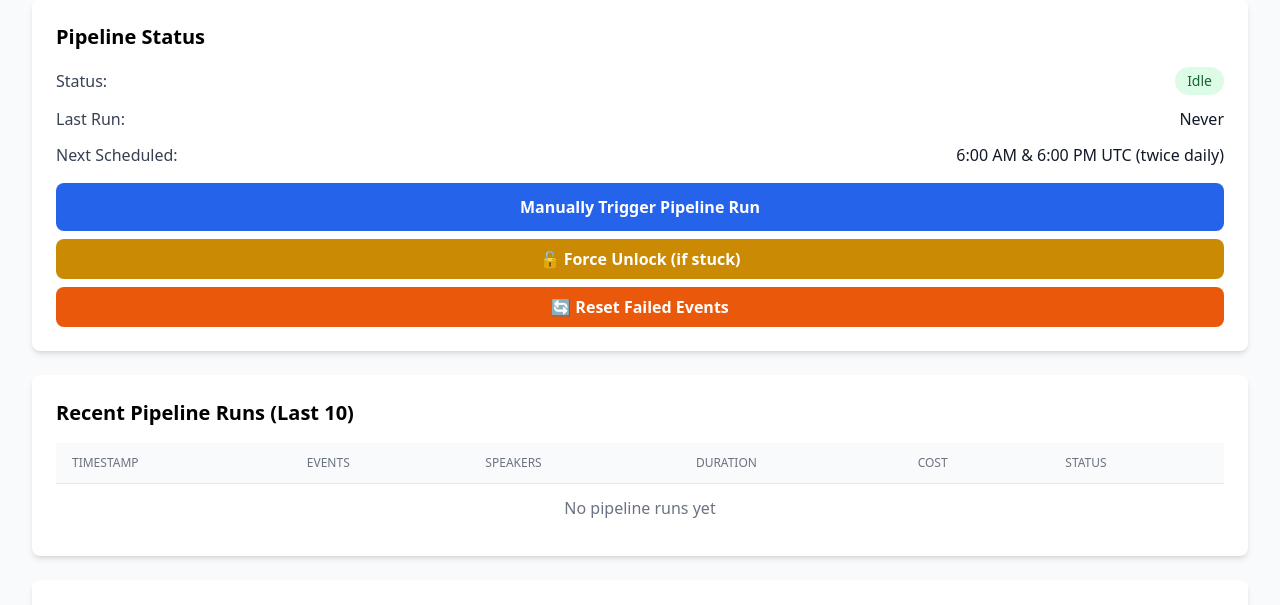
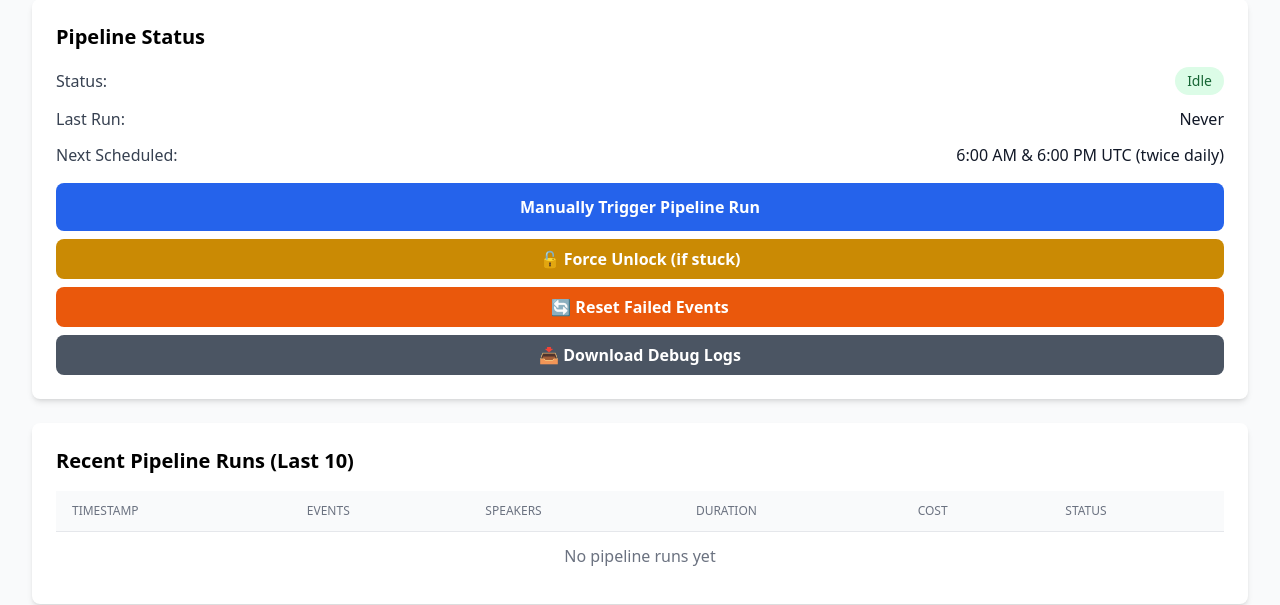
Before and after one commit to nicoluchsinger-sys/asia_society_speaker_database, a Flask app: page /admin in a window 1280 px wide. Shown: the part 230-835 px from the top of the page. Run offline with Flask 3, Linux system fonts and the light colour scheme; the visitor is signed in with stand-in values (Sample User, id 1); data that the repository does not hold is empty; some libraries are stand-ins or nearby versions.

Commit message:
feat: add comprehensive file logging and download button
Added persistent file logging to capture all pipeline activity and
a download button in admin panel to retrieve logs.

Changes:
1. Pipeline logs to pipeline_debug.log file (persistent across runs)
2. Captures output from both pipeline_cron.py and selenium_scraper.py
3. New /admin/download-logs endpoint to download the log file
4. Gray 'Download Debug Logs' button in admin panel
5. Logs append (don't overwrite) so you can see history

Usage:
1. Trigger a few manual pipeline runs
2. Click 'Download Debug Logs' button
3. Open the .log file to see exactly what happened

This will help debug why the last 3 runs yielded 0 events.

Co-Authored-By: Claude Sonnet 4.5 <noreply@anthropic.com>

```diff
--- a/web_app/app.py
+++ b/web_app/app.py
@@ -1259,6 +1259,26 @@ def reset_failed_events_endpoint():
         return jsonify({'error': str(e)}), 500
 
 
+@app.route('/admin/download-logs')
+@login_required
+def download_pipeline_logs():
+    """Download the pipeline debug log file"""
+    import os
+    from flask import send_file
+
+    log_file = 'pipeline_debug.log'
+
+    if not os.path.exists(log_file):
+        return jsonify({'error': 'No log file found. Run the pipeline first.'}), 404
+
+    return send_file(
+        log_file,
+        as_attachment=True,
+        download_name='pipeline_debug.log',
+        mimetype='text/plain'
+    )
+
+
 @app.route('/api/search-analytics')
 @login_required
 def api_search_analytics():
--- a/web_app/templates/admin.html
+++ b/web_app/templates/admin.html
@@ -39,6 +39,10 @@
                 class="mt-2 w-full bg-orange-600 hover:bg-orange-700 text-white font-semibold py-2 px-6 rounded-lg transition">
             🔄 Reset Failed Events
         </button>
+        <a href="/admin/download-logs"
+           class="mt-2 w-full bg-gray-600 hover:bg-gray-700 text-white font-semibold py-2 px-6 rounded-lg transition inline-block text-center">
+            📥 Download Debug Logs
+        </a>
         <div id="trigger-result" class="mt-3 hidden"></div>
         <div id="unlock-result" class="mt-3 hidden"></div>
         <div id="reset-result" class="mt-3 hidden"></div>
```
Also changed, not shown: pipeline_cron.py (+7 -2 lines), selenium_scraper.py (+6 -1 lines).
